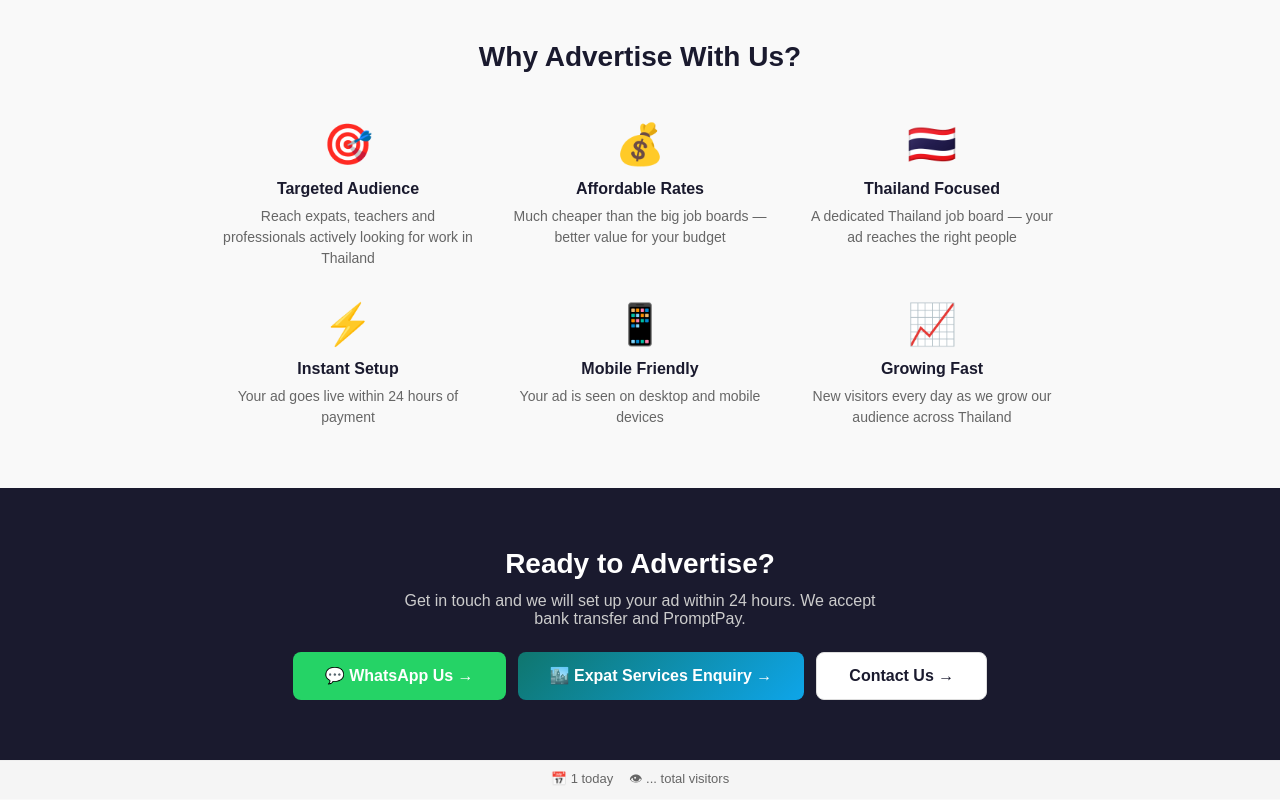
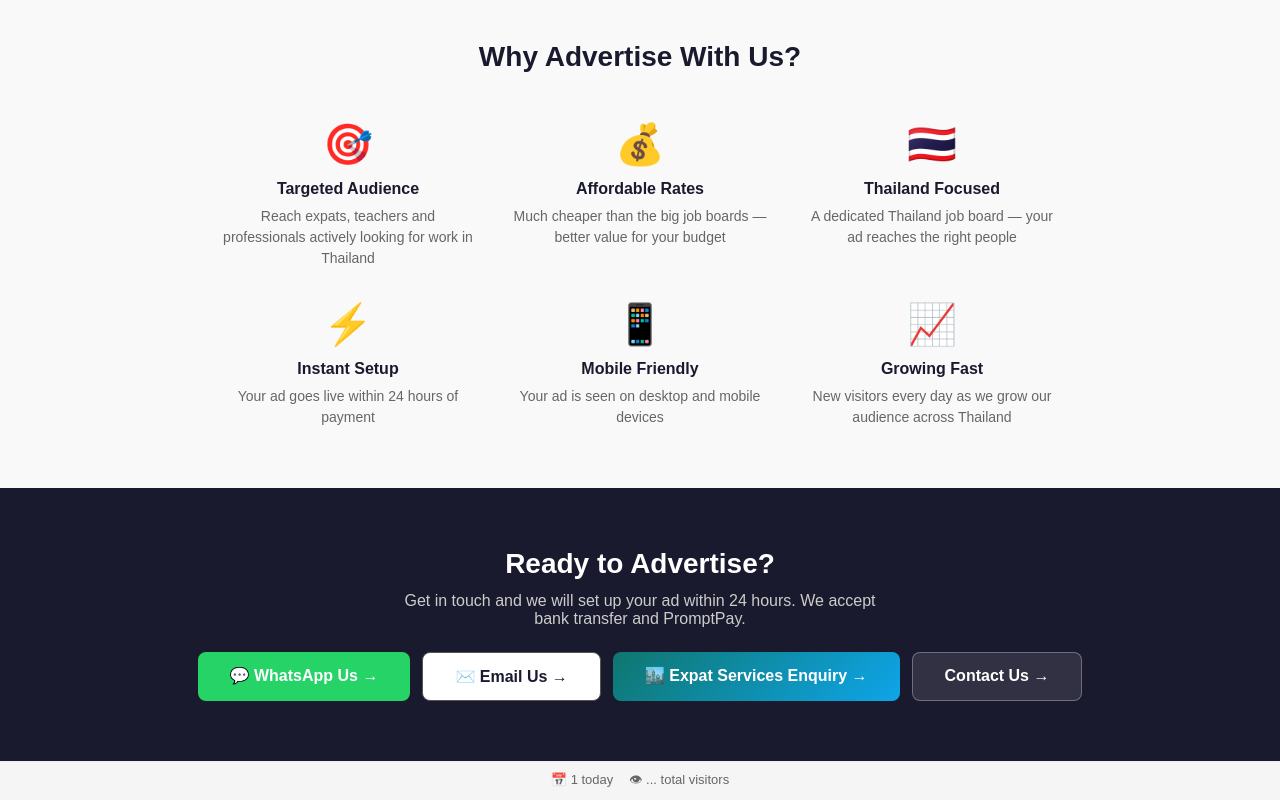
Before and after one commit to Davidjohnray/thailand-jobs, a Next.js app: page /advertise in a window 1280 px wide. Shown: the part 3650-4450 px from the top of the page. Built offline with nearby package versions, Linux system fonts and the light colour scheme; no server answers; the database is empty.

Commit message:
add email button to advertise page CTA

```diff
--- a/app/advertise/page.tsx
+++ b/app/advertise/page.tsx
@@ -492,12 +492,16 @@ export default function AdvertisePage() {
             style={{ background: '#25D366', color: 'white', padding: '14px 32px', borderRadius: '8px', textDecoration: 'none', fontWeight: 'bold', fontSize: '16px', display: 'inline-block' }}>
             💬 WhatsApp Us →
           </a>
+          <a href="mailto:Admin@jobsinthailand.net"
+            style={{ background: 'white', color: '#1a1a2e', padding: '14px 32px', borderRadius: '8px', textDecoration: 'none', fontWeight: 'bold', fontSize: '16px', display: 'inline-block', border: '1px solid #555' }}>
+            ✉️ Email Us →
+          </a>
           <Link href="#expat-services"
             style={{ background: 'linear-gradient(135deg, #0f766e, #0ea5e9)', color: 'white', padding: '14px 32px', borderRadius: '8px', textDecoration: 'none', fontWeight: 'bold', fontSize: '16px', display: 'inline-block' }}>
             🏙️ Expat Services Enquiry →
           </Link>
           <Link href="/contact"
-            style={{ background: 'white', color: '#1a1a2e', padding: '14px 32px', borderRadius: '8px', textDecoration: 'none', fontWeight: 'bold', fontSize: '16px', display: 'inline-block', border: '1px solid #ddd' }}>
+            style={{ background: 'rgba(255,255,255,0.1)', color: 'white', padding: '14px 32px', borderRadius: '8px', textDecoration: 'none', fontWeight: 'bold', fontSize: '16px', display: 'inline-block', border: '1px solid rgba(255,255,255,0.3)' }}>
             Contact Us →
           </Link>
         </div>
```
